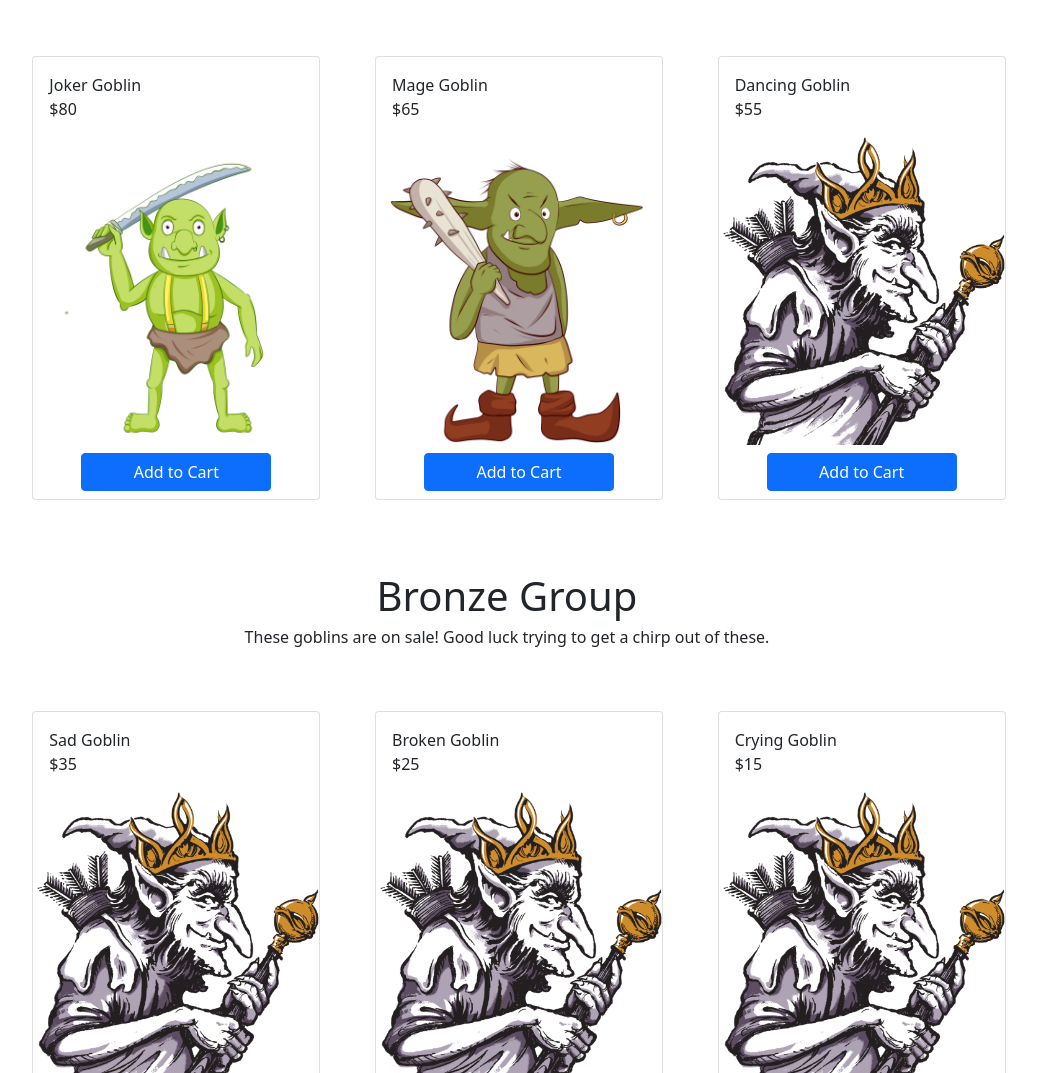
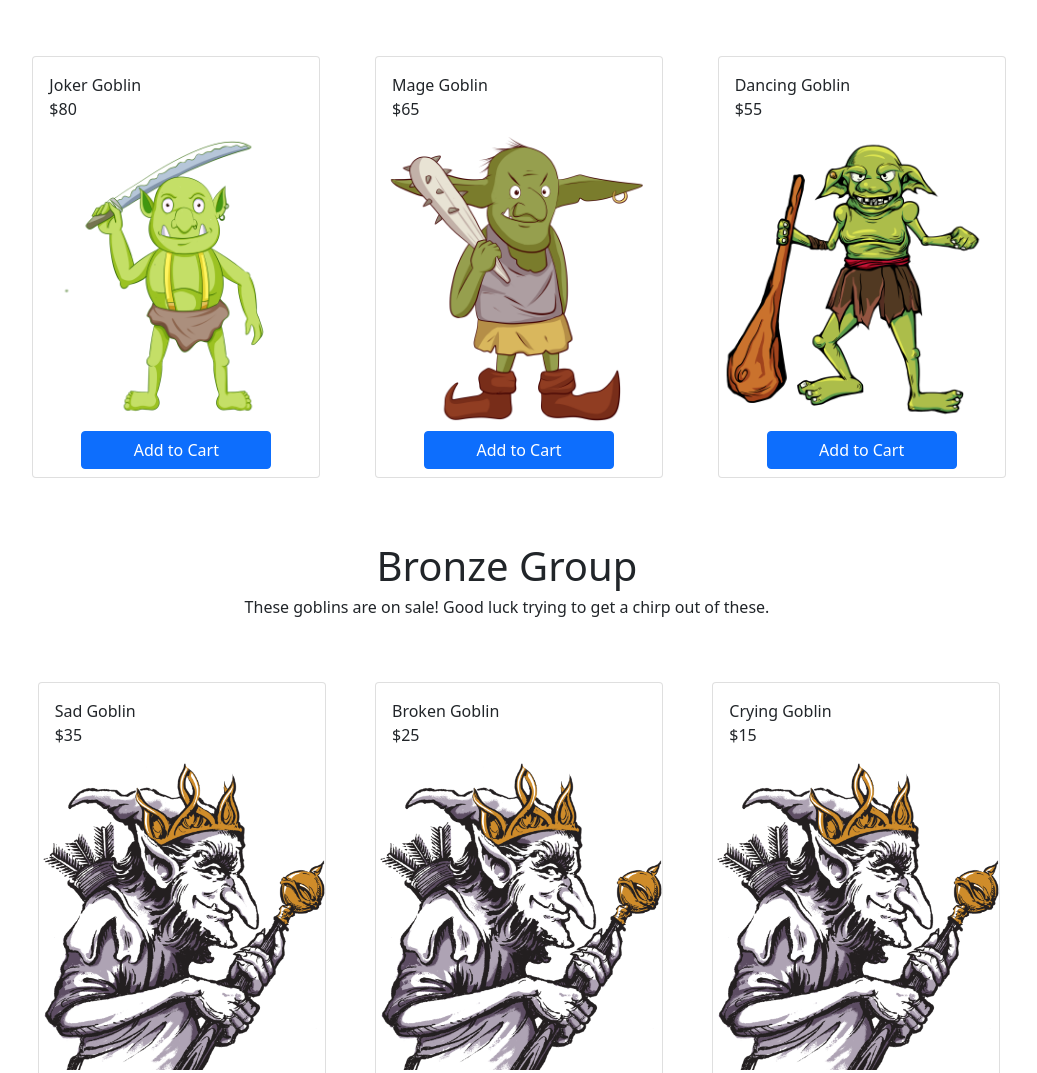
Before and after one commit to olhayehali/The_Gobblin_Store, a plain HTML site: page pages/shop/shop.html in a window 1280 px wide. Shown: the part 900-1973 px from the top of the page, without its empty margins (121-1158 px from the left). Drawn offline with nearby package versions, Linux system fonts and the light colour scheme.

Commit message:
changed image

```diff
--- a/pages/js/product.js
+++ b/pages/js/product.js
@@ -23,7 +23,6 @@ async function getProducts() {
   // Get the products from the server
   let data = await fetch("http://localhost:3000/products");
   let productsResponse = await data.json();
-  console.log(productsResponse);
   renderProducts(productsResponse);
 }
 
--- a/pages/shop/shop.html
+++ b/pages/shop/shop.html
@@ -83,9 +83,8 @@
       <div class="card-body">
         <p class="card-text">Dancing Goblin<br>$55</p>
       </div>
-      <img src="/pics/tiny.png" class="card-img-top" alt="picture of goblin">
+      <img src="/pics/gob6.png" class="card-img-top" alt="picture of goblin">
       <button class="btn btn-primary row-12 mx-5 my-2">Add to Cart</button>
-    </div>
   </div>
 </div>
 <div class="container d-flex w-100 flex-column p-2 ">
```
Also changed, not shown: pics/gob6.png (added), 1 other file.
